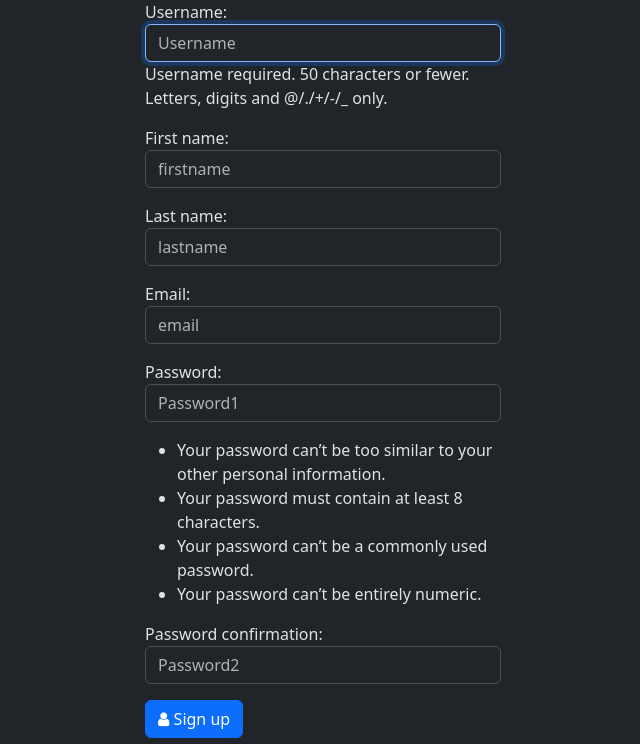
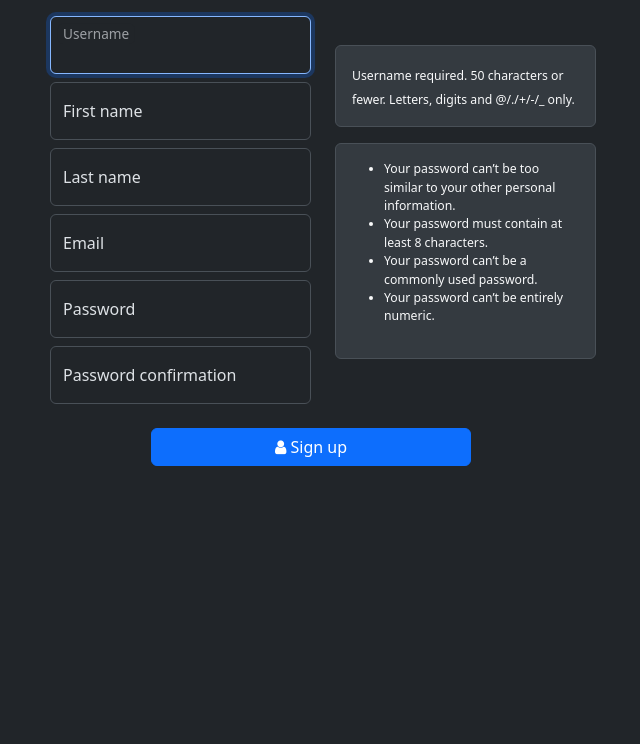
Before and after one commit to YehorChervonyi/NG_2022_Gorbachov_Chervonyi_Project, a Django app: page /signup/ in a window 1280 px wide. Shown: the part 56-800 px from the top of the page, without its empty margins (317-957 px from the left). Run offline with Django 4.2, Linux system fonts and the light colour scheme.

Commit message:
Finished template with jinja for form fields

```diff
--- a/forum/forum/templates/authentication/signup.html
+++ b/forum/forum/templates/authentication/signup.html
@@ -3,35 +3,61 @@
 {% block body %}
 <div class="container">
   <div class="row align-items-center">
+    <div class="col"></div>
     <div class="col">
+      <form method="post" action="" id="sign">
+      {% csrf_token %}
+      {% for field in form %}
+        {% if field %}
+          <div class="form-floating mt-2 mb-2">
+            {{field}}
+              <label for="{{ field.id }}">{{ field.label}}</label>
+          </div>
+        {% endif %}
+      {%endfor%}
+      </form>
     </div>
-    <div class="col">
-      <div>
-          <form method="post" action="">
-              {% csrf_token %}
-              <!-- {% for message in messages %}
-                <div class="notification is-warning" {% if message.tags %} class="{{ message.tags }}"{% endif %}>
-                  <button class="delete"></button>
-                  {{ message }}
-                </div>
-              {% endfor %} -->
-              {{form.as_p}}
+  <div class="col">
+    <div>
+      {% for field in form %}
+        {% if field.errors %}
+          <div class="alert alert-warning" role="alert">
+            <small>{{field.errors}}</small>
+            <button type="button" class="btn-close position-absolute top-0 end-0" data-bs-dismiss="alert" aria-label="Close" onclick="return closenotif()"></button>
+          </div>
+        {% endif %}
+      {%endfor%}
+    </div>
+    <div >
+      {% for field in form %}
+        {% if field.help_text %}
+          <div class="alert alert-light" role="alert">
+            <small><small>{{field.help_text}}</small></small>
+          </div>
+        {% endif %}
+      {%endfor%}
+    </div>
 
 
-                    <button class="btn btn-primary"><i class="fa fa-user" aria-hidden="true"></i>&nbsp;Sign up</button>
-          </form>
-          </div>
-    </div>
-    <div class="col">
-    </div>
+  </div>
+  <div class="col"></div>
   </div>
 </div>
+<div class="row w-100">
+  <button form="sign" class="btn btn-primary mx-auto w-25 mt-3"><i class="fa fa-user" aria-hidden="true"></i>&nbsp;Sign up</button>
+</div>
 <style>
-  .block {
-      margin-top: 25vh;
+  .container {
+      margin-top: 1vh;
   }
   .notification{
     margin-top: 1vh;
   }
 </style>
+<script>
+  alert = document.getElementById('alert')
+  function closenotif(){
+      alert.classList.add("visually-hidden")
+  }
+</script>
 {% endblock %}
```
